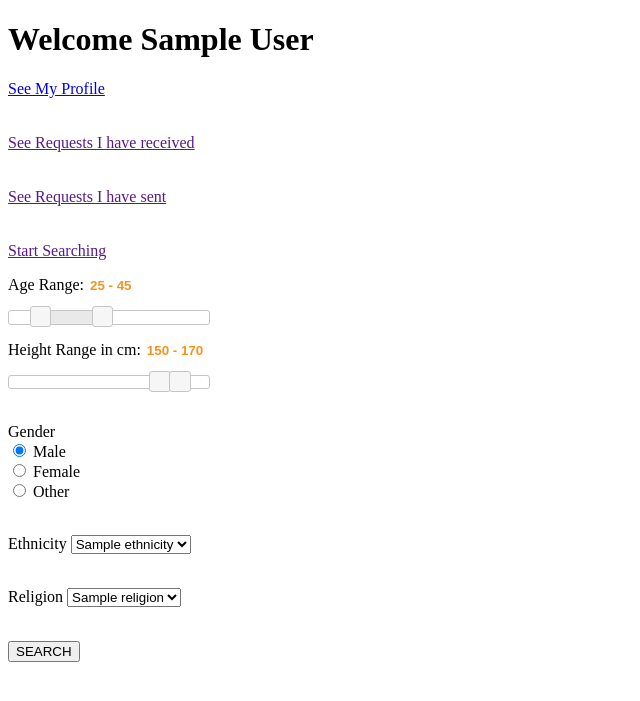
After one commit to mansi135/InstaMatch, a Flask app: page /my-homepage/ in a window 1280 px wide. The commit adds this page. Shown: the top 701 px of the page, without its empty margins (0-640 px from the left). Run offline with Flask 2, Linux system fonts and the light colour scheme; the visitor is signed in with stand-in values (Sample User, id 1); tables that the repository leaves empty hold one stand-in row (values such as "Sample post"); some libraries are stand-ins or nearby versions.

Commit message:
Added search feature

```diff
--- a/model.py
+++ b/model.py
@@ -48,6 +48,7 @@ class PersonalInfo(db.Model):
     __tablename__ = "personal_infos"
 
     user_id = db.Column(db.Integer, db.ForeignKey('users.user_id'), primary_key=True) #one-to-one
+    #dob = db.Column(db.DateTime, nullable=False, default ="") # do this
     dob = db.Column(db.DateTime, nullable=False)
     height = db.Column(db.Integer, nullable=False)
     gender = db.Column(db.String(10), nullable=False)
--- a/server.py
+++ b/server.py
@@ -1,4 +1,4 @@
-from flask import Flask, redirect, url_for, session, request, render_template, flash
+from flask import Flask, redirect, url_for, session, request, render_template, flash, g
 from flask_oauth import OAuth
 from flask_debugtoolbar import DebugToolbarExtension
 from jinja2 import StrictUndefined
@@ -10,12 +10,15 @@ import requests
 import json
 
 from pyzipcode import ZipCodeDatabase
-from datetime import datetime, date
+from datetime import datetime, date, timedelta
 
 from werkzeug.utils import secure_filename
 import os
 
 from pytz import timezone
+
+from flask import send_from_directory
+
 
 
 SECRET_KEY = 'development key'
@@ -40,7 +43,7 @@ app.config['UPLOAD_FOLDER'] = UPLOAD_FOLDER
 # FACEBOOK_APP_ID = '1616471035080729'
 # FACEBOOK_APP_SECRET = 'c8361be5b9f39436dd6aa1442181fde6'
 
-
+# Note- url is the route name and url_for is the view func name . html page name is never seen directly
 #Helper functions
 
 def allowed_file(filename):
@@ -48,13 +51,16 @@ def allowed_file(filename):
     return '.' in filename and \
            filename.rsplit('.', 1)[1].lower() in ALLOWED_EXTENSIONS
 
-def calc_age():
+
+def calc_age(dob):
 
     today = date.today()
-    age = today.year - dob_t.year - ((today.month, today.day) < (dob_t.month, dob_t.day))
+    age = today.year - dob.year - ((today.month, today.day) < (dob.month, dob.day))
+    return age
     # dob_t = datetime.strptime(dob, '%Y-%m-%d')
 
-#def some_function():
+
+#def some_function_for_timestamp():
 
     # Getting PST time-stamp, will be used later
         #ca = timezone('US/Pacific')
@@ -63,6 +69,21 @@ def calc_age():
         #print str(datetime.now(ca))
 
         # Select * from Users where zip_code IN (19125,19081,19107.........);
+
+@app.before_request
+def do_this_before_every_request():
+    """maybe do this"""
+
+    # query for then user
+    # if 'user_id' in session
+    # g.current_user = User.query.get(session.get('user_id'))
+    # emps = User.query.options(db.joinedload('personal')).all()
+
+    # User.query.options(db.joinedload('personal'))
+    #           .options(db.joinedload('contact'))
+    #           .options(db.joinedload('professional')).all()
+
+
 
 # Routes
 
@@ -99,22 +120,34 @@ def handle_registration_form():
         new_user = User(email=email, password=password, fname=fname, lname=lname)
         db.session.add(new_user)
         db.session.commit()
+
         flash('WELCOME! You are successfully added to the database.')
         uid = User.query.filter_by(email=email).one().user_id  # should we immediately query the userid?
-        ethnicities = Ethnicity.query.all()
-        religions = Religion.query.all()
-        interests = Interest.query.all()
-        return render_template("continue-register.html", ethnicities=ethnicities, religions=religions,
-                                                          interests=interests, user_id=uid)
+        session['user_id'] = uid
+
+        return redirect('/continue-register')
+
+
+@app.route('/continue-register')
+def display_continue_registration_form():
+    """Complete Registration"""
+
+    ethnicities = Ethnicity.query.all()
+    religions = Religion.query.all()
+    interests = Interest.query.all()
+    return render_template("continue-register.html", ethnicities=ethnicities,
+                                        religions=religions, interests=interests)
+
 
 
 @app.route('/continue-register', methods=["POST"])
-def display_continue_registration_form():
+def handle_continue_registration_form():
 
 
     if 'pic' not in request.files:
         flash('No picture uploaded')
-        return redirect(request.url)  #request.url takes us back to requesting url
+        return redirect(request.url)  #request.url takes us back to requesting url, but we loose typed data ...how to save that ?
+        #return redirect(url_for())
     file = request.files['pic']
         # if user does not select file, browser also
         # submit a empty part without filename
@@ -123,13 +156,23 @@ def display_continue_registration_form():
         return redirect(request.url)
 
     if file and allowed_file(file.filename):
-        filename = secure_filename(file.filename)
+        #filename = secure_filename(file.filename)  # Might not be needed
+
+        pic_id = db.session.query(db.func.max(Picture.picture_id)).one()[0]
+
+        if pic_id is None:
+            filename = "MyPic_"     # remove My_pic here
+        else:
+            filename = "MyPic_" + str(pic_id)
+
         file_url = os.path.join(app.config['UPLOAD_FOLDER'], filename)
 
         file.save(file_url)
+        flash('Photo saved')
         #return redirect(url_for('zip'))  # url_for takes the name of function of route
+        #return redirect(url_for('uploaded_file', filename=filename))
 
-        user_id = request.form.get('user_id')
+        user_id = session.get('user_id')
 
         dob = request.form.get('dob')
         height = request.form.get('height')
@@ -165,11 +208,136 @@ def display_continue_registration_form():
         db.session.add(picture)
 
         db.session.commit()
+        session.clear()
         flash("ThankYou for completing the registraion. Please continue to Login")
-        return redirect("/")
 
 
-# @app.route('/login')
+        return redirect('/')
+
+
+
+@app.route('/uploads/<filename>')
+def uploaded_file(filename):
+    return send_from_directory(app.config['UPLOAD_FOLDER'],filename)
+
+
+@app.route('/login')
+def show_login_form():
+    """Show login form"""
+
+    return render_template("login-form.html")
+
+
+@app.route('/login', methods=['POST'])
+def login_check():
+    """Login check"""
+
+    email = request.form.get('email')
+    password = request.form.get('password')
+
+    existing_user = User.query.filter_by(email=email).first()
+
+
+    if not existing_user:
+        flash('Email not found.')
+        print request.url
+        return redirect(request.url)
+    elif existing_user.email == email and existing_user.password != password:
+        flash('The password is incorrect. Please try again.')
+        return redirect(request.url)
+    elif existing_user.email == email and existing_user.password == password:
+        flash("Welcome {} You are successfully logged in.".format(existing_user.fname))
+        # probably bug here
+        session['user_id'] = existing_user.user_id
+        session['fname'] = existing_user.fname
+
+        #return redirect("/{}".format(existing_user.user_id))
+        return redirect('/my-homepage')
+        #return redirect("/")
+
+
+
+#@app.route('/<user_id>') #-dont do it, otherwise we will see things like /2, /3 in url
+                         # hence its recommended to add a username
+
+@app.route('/my-homepage/')
+def individual_home_page():
+    """Display user home page"""
+
+    ethnicities = Ethnicity.query.all()
+    religions = Religion.query.all()
+
+    return render_template("my-homepage.html", ethnicities=ethnicities, religions=religions)
+
+
+@app.route('/my-homepage/sent-requests')
+def show_sent_requests():
+    """Show sent requests"""
+
+    return render_template("sent-requests.html")
+
+@app.route('/my-homepage/received-requests')
+def show_received_requests():
+    """Show received requests"""
+
+    return render_template("received-requests.html")
+
+
+@app.route('/users/<user_id>')
+def show_profile_page(user_id):
+    """Show user-profile page"""
+
+    user = User.query.options(db.joinedload('personal')) \
+                  .options(db.joinedload('contact')) \
+                  .options(db.joinedload('professional')) \
+                  .options(db.joinedload('interests')) \
+                  .options(db.joinedload('pictures')).get(user_id)
+
+    user.personal.dob = user.personal.dob.strftime('%Y-%m-%d')
+
+    # return "dd"
+    return render_template("profile-page.html", user=user)
+
+
+@app.route('/search')
+def search():
+
+    age = request.args.get('age')
+    height = request.args.get('height')
+    religion_id = request.args.get('religion')
+    ethnicity_id = request.args.get('ethnicity')
+    gender = request.args.get('gender')
+
+    min_age, max_age = map(int, age.split('-'))
+    min_height, max_height = map(int, height.split('-'))
+
+    max_dob = datetime.now()-timedelta(days=min_age*365)
+    min_dob = datetime.now()-timedelta(days=max_age*365)
+
+    matching_users = (db.session.query(User).join(PersonalInfo)
+                    .filter(PersonalInfo.dob > min_dob,
+                            PersonalInfo.dob < max_dob,
+                            PersonalInfo.religion_id==religion_id,
+                            PersonalInfo.ethnicity_id==ethnicity_id,
+                            PersonalInfo.gender==gender)
+                    .all())
+
+    # eagerly get all users
+    # q = (db.session.query(User).options(db.joinedload('personal'))
+    #                            .options(db.joinedload('contact'))
+    #                            .options(db.joinedload('professional'))
+    #                            .options(db.joinedload('interests'))
+    #                            .options(db.joinedload('pictures'))
+    #                            .join(PersonalInfo)
+    #                 .filter(PersonalInfo.dob > min_dob,
+    #                         PersonalInfo.dob < max_dob,
+    #                         PersonalInfo.religion_id==religion_id,
+    #                         PersonalInfo.ethnicity_id==ethnicity_id,
+    #                         PersonalInfo.gender==gender)
+    #                 .all())
+
+    print matching_users
+    return render_template("show-search-results.html", matching_users=matching_users)
 
 
 @app.route('/zip-codes')
--- a/static/js/register.js
+++ b/static/js/register.js
@@ -19,9 +19,9 @@ function calcAge() {
 $(document).ready(function() {
     $("#register-form-submit").on('submit', function(evt) {
         let age = calcAge();
-        if (age < 20 ) {
+        if (age < 15 ) {
             evt.preventDefault();
-            alert('Age cannot be less than 20');
+            alert('Age cannot be less than 15');
         }
     })
 })
--- /dev/null
+++ b/templates/my-homepage.html
@@ -0,0 +1,115 @@
+{% extends 'base.html' %}
+
+{% block title %}My InstaMatch{% endblock %}
+
+{% block head %}
+    <link rel="stylesheet" href="//code.jquery.com/ui/1.12.1/themes/base/jquery-ui.css">
+    <link rel="stylesheet" href="/resources/demos/style.css">
+    <script src="https://code.jquery.com/jquery-1.12.4.js"></script>
+    <script src="https://code.jquery.com/ui/1.12.1/jquery-ui.js"></script>
+    <script>
+      $( function() {
+
+        $( "#slider-range-age" ).slider({
+          range: true,
+          min: 15,
+          max: 80,
+          values: [ 25, 45 ],
+          slide: function( event, ui ) {
+            $( "#age" ).val( ui.values[ 0 ] + "-" + ui.values[ 1 ] );
+          }
+        });
+        $( "#age" ).val( $( "#slider-range-age" ).slider( "values", 0 ) +
+          " - " + $( "#slider-range-age" ).slider( "values", 1 ) );
+
+        $( "#slider-range-height" ).slider({
+          range: true,
+          min: 0,
+          max: 200,
+          values: [ 150, 170 ],
+          slide: function( event, ui ) {
+            $( "#height" ).val( ui.values[ 0 ] + "-" + ui.values[ 1 ] );
+          }
+        });
+        $( "#height" ).val( $( "#slider-range-height" ).slider( "values", 0 ) +
+          " - " + $( "#slider-range-height" ).slider( "values", 1 ) );
+
+      } );
+  </script>
+  <style>
+        .ui-slider .ui-slider-handle {
+
+            cursor: default;
+            height: 1.2em;
+            position: absolute;
+            width: 1.2em;
+            z-index: 2;
+        }
+        .ui-slider {
+            width : 200px;
+        }
+  </style>
+{% endblock %}
+
+{% block content %}
+    <h1> Welcome {{ session['fname'] }} </h1>
+
+    <div> <a href="/users/{{ session['user_id'] }}">See My Profile</a> </div>
+    <br><br>
+
+    <div> <a href="">See Requests I have received</a> </div>
+    <br><br>
+
+    <div> <a href="">See Requests I have sent</a> </div>
+    <br><br>
+
+    <div> <a href="">Start Searching</a> </div>
+
+    <form action="/search">
+    <p>
+      <label for="age">Age Range:</label>
+      <input type="text" id="age" name="age" readonly style="border:0; color:#f6931f; font-weight:bold;">
+    </p>
+
+    <div id="slider-range-age"></div>
+
+    <p>
+      <label for="height">Height Range in cm:</label>
+      <input type="text" id="height" name="height" readonly style="border:0; color:#f6931f; font-weight:bold;">
+    </p>
+
+    <div id="slider-range-height"></div>
+    <br>
+
+    <p>
+    <label>Gender<br>
+        <input type="radio" name="gender" value="M" checked> Male<br>
+        <input type="radio" name="gender" value="F"> Female<br>
+        <input type="radio" name="gender" value="O"> Other
+    </label><br><br>
+    </p>
+    <p>
+    <label>Ethnicity
+        <select name="ethnicity">
+            {% for ethnicity in ethnicities %}
+                <option value="{{ ethnicity.ethnicity_id }}">{{ ethnicity.ethnicity_name }}</option>
+            {% endfor %}
+        </select>
+    </label><br><br>
+    </p>
+    <p>
+    <label>Religion
+        <select name="religion">
+            {% for religion in religions %}
+                <option value="{{ religion.religion_id }}">{{ religion.religion_name }}</option>
+            {% endfor %}
+        </select>
+    </label><br><br>
+    </p>
+
+    <p>
+        <input type="submit" value="SEARCH">
+    </p>
+    </form>
+
+{% endblock %}
```
Also changed, not shown: seed_data/ethnicity.txt (+8 -6 lines), seed_data/religion.txt (+2 -13 lines), templates/continue-register.html (+7 -6 lines), templates/login-form.html (added, +17 -0 lines), templates/profile-page.html (added, +29 -0 lines), templates/show-search-results.html (added, +23 -0 lines), templates/sent-requests.html (added), 1 other file.
